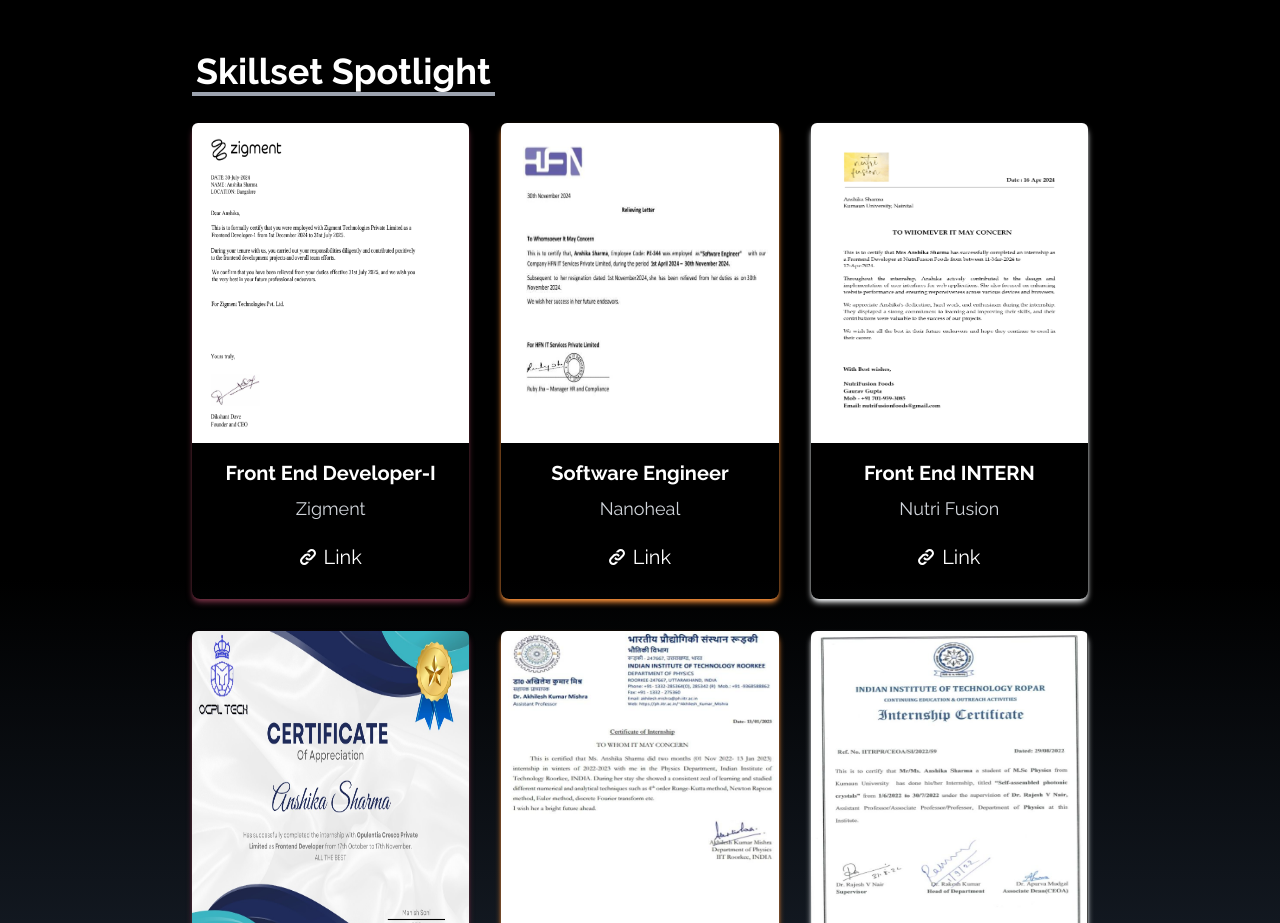
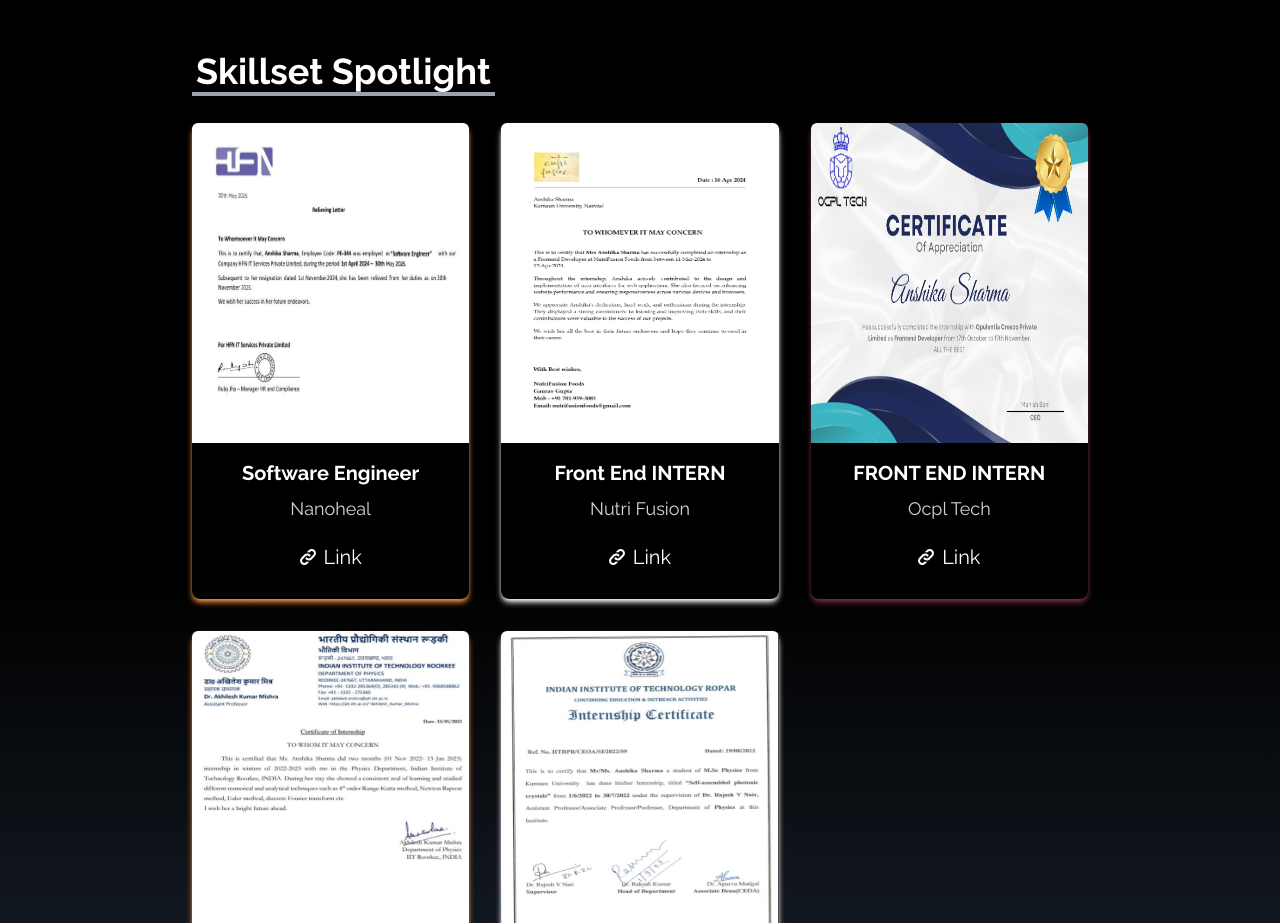
Before and after one commit to Anshika31sharma/TechTrove, a React (Vite) app: page / in a window 1280 px wide. Shown: the part 1680-2603 px from the top of the page. Built offline with nearby package versions, Linux system fonts and the light colour scheme.

Commit message:
updated cv

```diff
--- a/src/data/certificates.js
+++ b/src/data/certificates.js
@@ -2,25 +2,14 @@
 import Roorkee from "../assets/Projects/Ropar.jpeg";
 import Ropar from "../assets/Projects/Roorkee.jpeg";
 import NF from "../assets/Favicons/NF.jpg";
-import Nano from "../assets/Favicons/nano.jpg"
+import Nano from "../assets/Favicons/nano.jpeg";
 import zigment from "../assets/Favicons/zigment.png"
 const certificates = [
-  {
-    title: "Front End Developer-I",
-    subtitle: "Zigment",
-    img: zigment,
-    code: "https://drive.google.com/file/d/1a0RtpjF2sHoIcQtDccaJzPmBiwyEu89z/view?usp=sharing",
-    style: {
-      shadow: "shadow-[#763145]",
-      cover: "from-[#763145]",
-      display: "hidden",
-    },
-  },
   {
     title: "Software Engineer",
     subtitle: "Nanoheal",
     img: Nano,
-    code: "https://drive.google.com/file/d/1wV5I7KYd-RSB9nY7nAlWtP7ucWByJcV-/view?usp=sharing",
+    // code: "https://drive.google.com/file/d/1wV5I7KYd-RSB9nY7nAlWtP7ucWByJcV-/view?usp=sharing",
     style: {
       shadow: "shadow-[#FB923C]",
       cover: "from-[#FB923C]",
```
Also changed, not shown: src/assets/Favicons/nano.jpeg (added).
